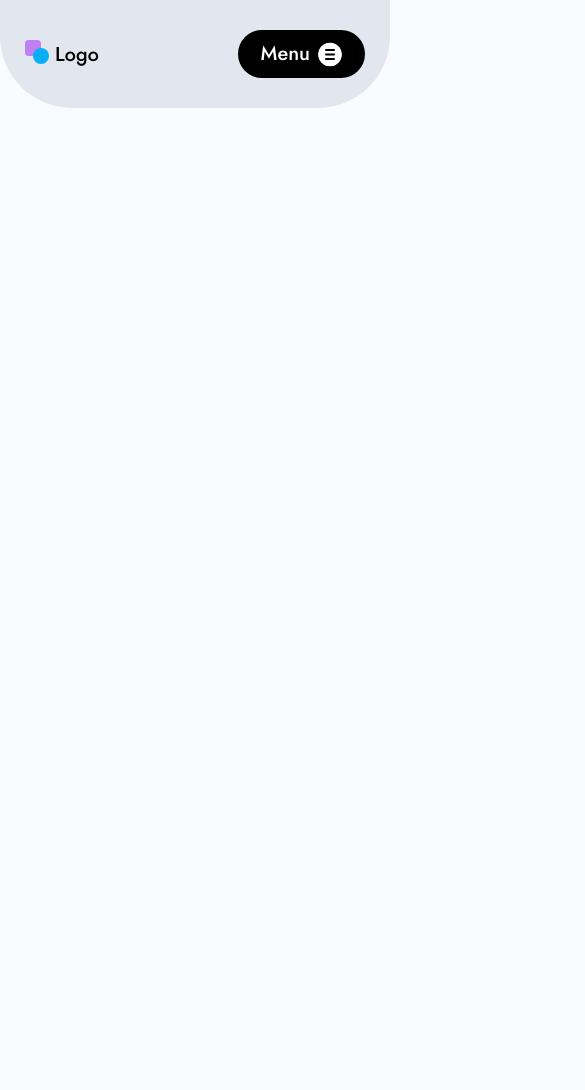
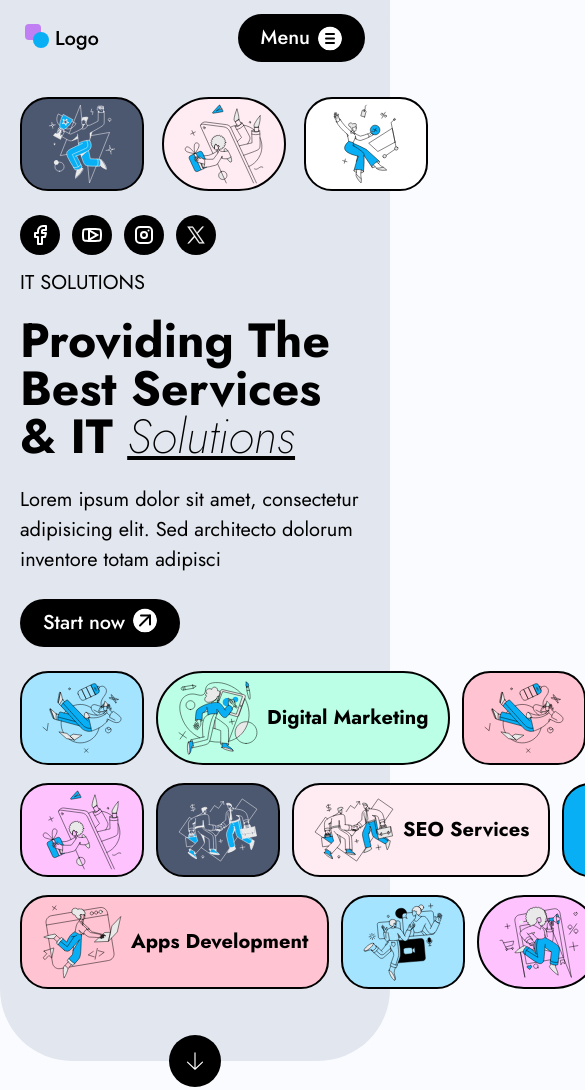
Before and after one commit to DvemerD/it-solutions, a website with bundled scripts: page src/index.html in a window 390 px wide. Shown: the top 1090 px of the page, 585 px wide, since content can reach past the window. Before the commit the page ends 844 px from the top, so only its background shows below. Built offline with nearby package versions, Linux system fonts and the light colour scheme.

Commit message:
added adaptive for promo

```diff
--- a/src/index.html
+++ b/src/index.html
@@ -66,7 +66,7 @@
     </div>
   </header>
 
-  <!-- <section class="promo">
+ <section class="promo">
       <div class="promo__wrapper">
         <div class="promo__items promo__items-first">
           <div class="promo__item">
@@ -153,7 +153,7 @@
         <a class="arrow__btn" href="#"><img src="assets/icons/arrow-down-icon.svg" alt="down"></a>
       </div>
     </section>
-
+ <!--
     <section class="about">
       <div class="container">
         <div class="about__wrapper">
--- a/src/sass/blocks/_header.scss
+++ b/src/sass/blocks/_header.scss
@@ -123,3 +123,11 @@
     }
   }
 }
+
+@media (max-width: 576px) {
+  .header {
+    &__wrapper {
+      padding: 14px 0;
+    }
+  }
+}
--- a/src/sass/blocks/_promo.scss
+++ b/src/sass/blocks/_promo.scss
@@ -71,6 +71,8 @@
   &__item {
     height: 136px;
     flex-shrink: 0;
+    display: grid;
+    place-items: center;
   }
 
   &__items-wrapp {
@@ -153,3 +155,62 @@
     }
   }
 }
+
+@media (max-width: 1400px) {
+  .promo {
+    &__wrapper {
+      justify-content: start;
+    }
+  }
+}
+
+@media (max-width: 991px) {
+  .promo {
+    &__wrapper {
+      flex-direction: column;
+      align-items: start;
+      gap: 30px;
+      padding: 120px 20px 72px;
+    }
+
+    &__items-first {
+      flex-direction: row;
+    }
+  }
+}
+
+@media (max-width: 576px) {
+  .promo {
+    &__wrapper {
+      gap: 24px;
+      padding-top: 97px;
+    }
+  }
+}
+
+@media (max-width: 432px) {
+  .promo {
+
+    &__items-wrapp>&__items-first,
+    &__items-wrapp>&__items-second,
+    &__items-wrapp>&__items-third {
+      gap: 12px;
+    }
+
+    &__item {
+      width: auto;
+      height: auto;
+      padding: 4px 19px;
+
+      img {
+        width: 82px;
+        height: 82px;
+      }
+    }
+
+    &__item-long {
+      font-size: 20px;
+      gap: 8px;
+    }
+  }
+}
--- a/src/sass/style.scss
+++ b/src/sass/style.scss
@@ -62,9 +62,18 @@ body {
   }
 }
 
-@media (max-width: 992px) {
+@media (max-width: 991px) {
   .container {
     padding: 0 5px;
+  }
+}
+
+@media (max-width: 767px) {
+  .arrow {
+    &__btn {
+      width: 52px;
+      height: 52px;
+    }
   }
 }
 
```
Also changed, not shown: src/css/style.min.css.
